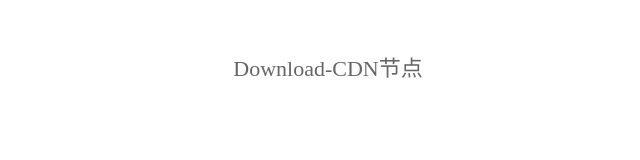
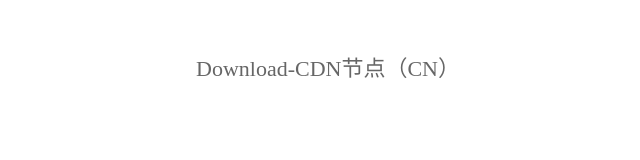
Before and after one commit to onsaion2580/FileCDN, a plain HTML site: page index.html in a window 1280 px wide. Shown: the whole page, without its empty margins (312-952 px from the left). Drawn offline with Linux system fonts and the light colour scheme.

Commit message:
Update index.html

```diff
--- a/index.html
+++ b/index.html
@@ -43,7 +43,7 @@
 </head>
 <body>
     <div class="y404">
-        <h1>Download-CDN节点</h1>
+        <h1>Download-CDN节点（CN）</h1>
     </div>
 </body>
 </html>
```
